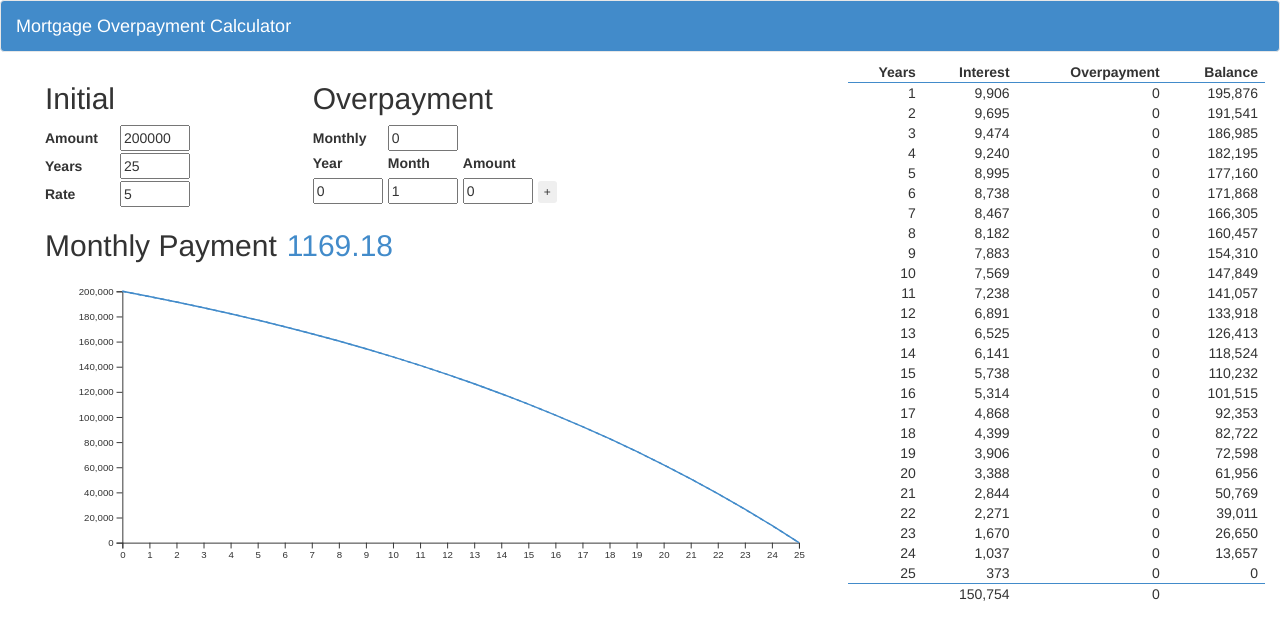
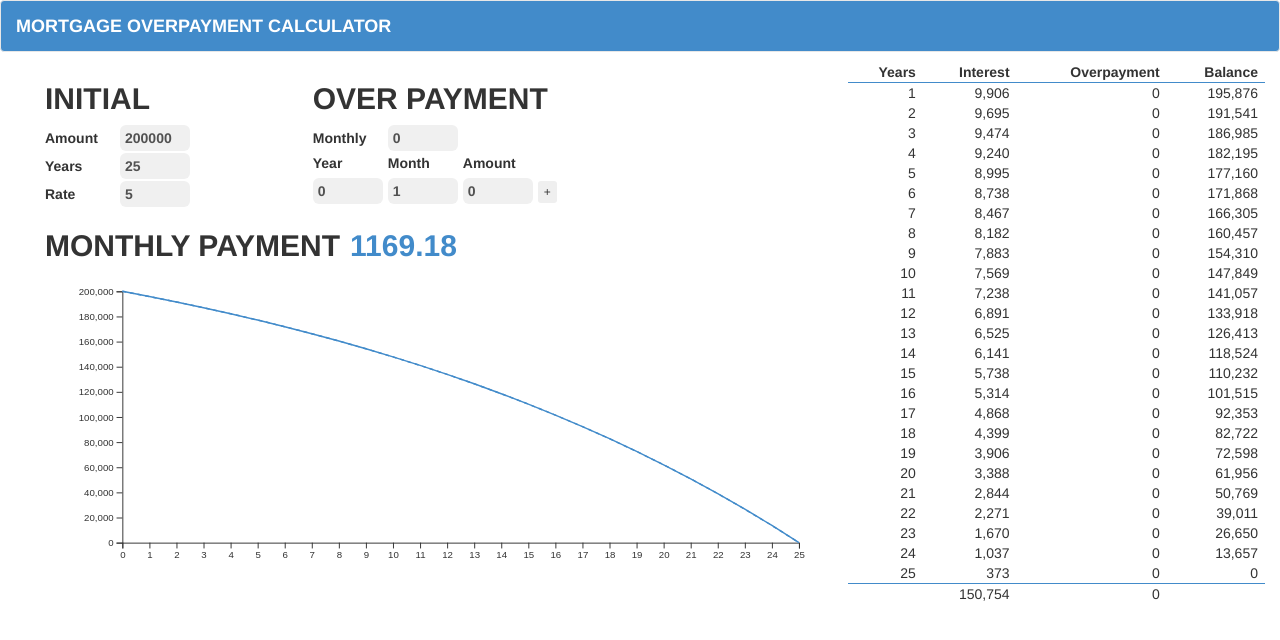
Before and after one commit to paulhoughton/mortgage, a React (Create React App) app: page / in a window 1280 px wide. Shown: the top 640 px of the page. Built offline with nearby package versions, Linux system fonts and the light colour scheme; the HTML template or start-up script is replaced by a standard one.

Commit message:
Add styles to the application.

```diff
--- a/src/App.css
+++ b/src/App.css
@@ -23,6 +23,7 @@ td {
 .money {
   padding-left: 1rem;
   color: #428bca;
+  font-weight: 900;
 }
 
 tbody,
@@ -39,3 +40,18 @@ tfoot tr:first-child {
 .baseline {
   stroke-dasharray: 4, 4;
 }
+
+.input {
+  border: 0.1px solid transparent;
+  border-radius: 6px;
+  padding: 2px 4px;
+  background-color: rgb(240, 240, 240);
+  font-weight: 900;
+  color: rgb(81, 81, 81);
+  outline: none;
+}
+
+.title {
+  text-transform: uppercase;
+  font-weight: 600;
+}
--- a/src/App.js
+++ b/src/App.js
@@ -1,26 +1,24 @@
-import React, { useState } from 'react';
+import React, { useState } from "react";
 
-import './App.css';
+import "./App.css";
 
-import Table from './Table';
-import Chart from './Chart';
-import calculate from './calculations';
+import Table from "./Table";
+import Chart from "./Chart";
+import calculate from "./calculations";
 
-const defaultOverpayment = { month: '1', year: '0', amount: '0' };
+const defaultOverpayment = { month: "1", year: "0", amount: "0" };
 
 export default () => {
-  const [initial, setInitial] = useState('200000');
-  const [rate, setRate] = useState('5');
-  const [years, setYears] = useState('25');
-  const [monthlyOverpayment, setMonthlyOverpayment] = useState('0');
+  const [initial, setInitial] = useState("200000");
+  const [rate, setRate] = useState("5");
+  const [years, setYears] = useState("25");
+  const [monthlyOverpayment, setMonthlyOverpayment] = useState("0");
   const [overpayments, setOverpayments] = useState([defaultOverpayment]);
 
   const updateOverpayment = index => ({ target }) =>
     setOverpayments(
       overpayments.map((overpayment, i) =>
-        i === index
-          ? { ...overpayment, [target.name]: target.value }
-          : overpayment
+        i === index ? { ...overpayment, [target.name]: target.value } : overpayment
       )
     );
 
@@ -29,32 +27,29 @@ export default () => {
     years: +years,
     rate: +rate,
     monthlyOverpayment: +monthlyOverpayment,
-    overpayments
+    overpayments,
   });
 
   return (
     <div>
-      <nav className="navbar navbar-default">
-        <div className="navbar-header">
-          <div className="navbar-brand">Mortgage Overpayment Calculator</div>
+      <nav className='navbar navbar-default'>
+        <div className='navbar-header'>
+          <div className='navbar-brand title'>Mortgage Overpayment Calculator</div>
         </div>
       </nav>
-      <div className="container-fluid">
-        <div className="col-md-8 col-sm-12">
-          <div className="col-sm-4">
+      <div className='container-fluid'>
+        <div className='col-md-8 col-sm-12'>
+          <div className='col-sm-4'>
             <div>
-              <h2>Initial</h2>
+              <h2 className='title'>Initial</h2>
               <label>Amount</label>
-              <input
-                maxLength={7}
-                value={initial}
-                onChange={e => setInitial(e.target.value)}
-              />
+              <input className='input' maxLength={7} value={initial} onChange={e => setInitial(e.target.value)} />
             </div>
             <div>
               <label>Years</label>
               <input
-                type="number"
+                className='input'
+                type='number'
                 maxLength={2}
                 value={years}
                 onChange={e => setYears(e.target.value)}
@@ -62,20 +57,16 @@ export default () => {
             </div>
             <div>
               <label>Rate</label>
-              <input
-                type="number"
-                step={0.1}
-                value={rate}
-                onChange={e => setRate(e.target.value)}
-              />
+              <input className='input' type='number' step={0.1} value={rate} onChange={e => setRate(e.target.value)} />
             </div>
           </div>
-          <div className="col-sm-8">
+          <div className='col-sm-8'>
             <div>
-              <h2>Overpayment</h2>
+              <h2 className='title'>Over payment</h2>
               <label>Monthly</label>
               <input
-                type="number"
+                className='input'
+                type='number'
                 maxLength={5}
                 value={monthlyOverpayment}
                 onChange={e => setMonthlyOverpayment(e.target.value)}
@@ -89,61 +80,48 @@ export default () => {
             {overpayments.map(({ year, month, amount }, i) => (
               <div key={i}>
                 <input
-                  type="number"
-                  min="0"
+                  className='input'
+                  type='number'
+                  min='0'
                   max={years}
                   value={year}
-                  name="year"
+                  name='year'
                   onChange={updateOverpayment(i)}
                 />
                 <input
-                  type="number"
-                  min="1"
-                  max="12"
+                  className='input'
+                  type='number'
+                  min='1'
+                  max='12'
                   value={month}
-                  name="month"
+                  name='month'
                   onChange={updateOverpayment(i)}
                 />
-                <input
-                  type="text"
-                  value={amount}
-                  name="amount"
-                  onChange={updateOverpayment(i)}
-                />
+                <input className='input' type='text' value={amount} name='amount' onChange={updateOverpayment(i)} />
 
                 {i === overpayments.length - 1 ? (
-                  <button
-                    className="btn btn-xs"
-                    onClick={() =>
-                      setOverpayments([...overpayments, defaultOverpayment])
-                    }
-                  >
+                  <button className='btn btn-xs' onClick={() => setOverpayments([...overpayments, defaultOverpayment])}>
                     +
                   </button>
                 ) : (
                   <button
-                    className="btn btn-xs"
-                    onClick={() =>
-                      setOverpayments(overpayments.filter((_, j) => j !== i))
-                    }
-                  >
+                    className='btn btn-xs'
+                    onClick={() => setOverpayments(overpayments.filter((_, j) => j !== i))}>
                     X
                   </button>
                 )}
               </div>
             ))}
           </div>
-          <div className="col-sm-12">
+          <div className='col-sm-12'>
             <h2>
-              Monthly Payment
-              <span className="money">
-                {(+monthlyOverpayment + monthlyPayment).toFixed(2)}
-              </span>
+              <span className='title'>Monthly Payment</span>
+              <span className='money'>{(+monthlyOverpayment + monthlyPayment).toFixed(2)}</span>
             </h2>
             <Chart payments={payments} />
           </div>
         </div>
-        <Table className="col-sm-4" payments={payments} />
+        <Table className='col-sm-4' payments={payments} />
       </div>
     </div>
   );
```
Also changed, not shown: 1 other file (tests, documents, lock files or other folders).
